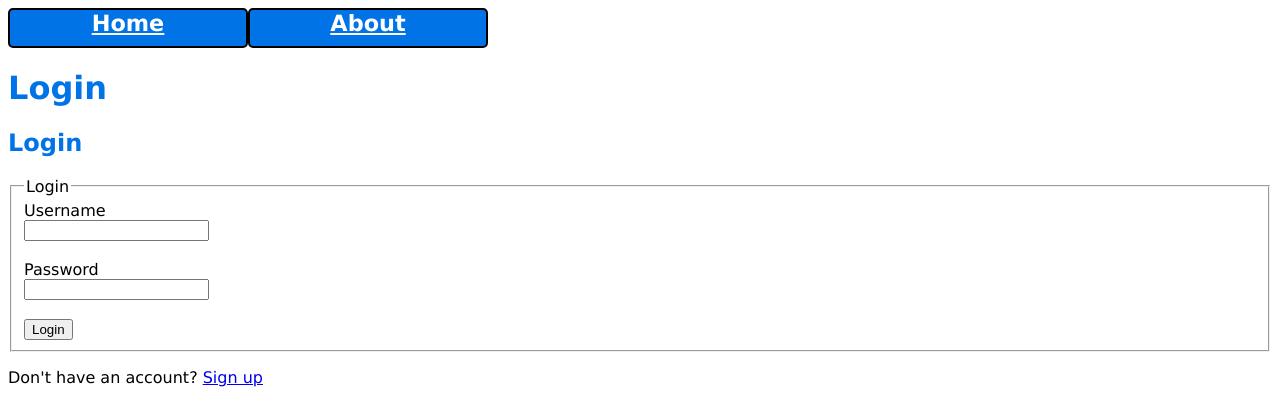
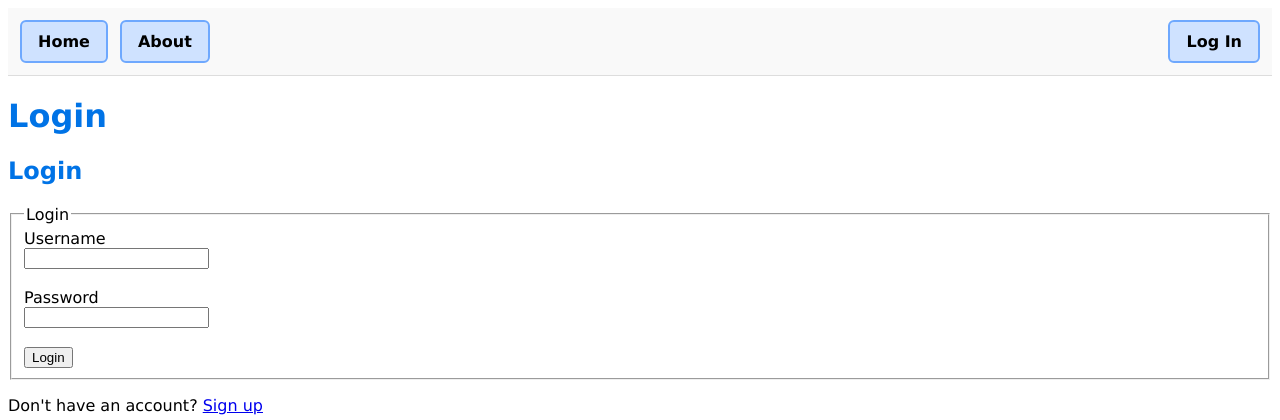
Before and after one commit to nessa272/LeetCode-Competition, a Flask app: page /login in a window 1280 px wide. Shown: the top 420 px of the page. Run offline with Flask 3, Linux system fonts and the light colour scheme.

Commit message:
add profile picture to indicate log in status or login button if not logged in

```diff
--- a/app.py
+++ b/app.py
@@ -128,6 +128,23 @@ def logout():
     flash("Logged out.")
     return redirect(url_for('login'))
 
+@app.route('/profile')
+def profile():
+    if 'pid' not in session:
+        return redirect(url_for('login'))
+
+    conn = dbi.connect()
+    curs = dbi.dict_cursor(conn)
+
+    curs.execute("SELECT * FROM person WHERE pid=%s", [session['pid']])
+    person = curs.fetchone()
+
+    curs.close()
+    conn.close()
+
+    return render_template("profile.html", person=person)
+
+
 if __name__ == '__main__':
     import sys, os
     if len(sys.argv) > 1:
--- a/static/style.css
+++ b/static/style.css
@@ -35,53 +35,72 @@ h1 {
     font-size: 200%;
 }
 
-
-/* for a simple navbar. Talk to Scott if you want drop-downs. */
-nav > ul {
+.navbar {
     display: flex;
-    flex-direction: row;
+    justify-content: space-between;
+    align-items: center;
+    padding: 12px;
+    border-bottom: 1px solid #ddd;
+    background-color: #f9f9f9;
 }
 
-nav ul {
-    list-style-type: none;
-    margin: 0px;
-    padding: 0px;
+.nav-left {
+    list-style: none;
+    display: flex;
+    gap: 12px;
+    padding: 0;
+    margin: 0;
 }
 
-nav > ul > li {
-    flex: 0 0 auto;
-    width: 15em;
+.nav-left li a {
+    display: inline-block;
+    padding: 10px 16px;
+    background-color: #cfe2ff;
+    border: 2px solid #6ea8fe;
+    border-radius: 6px;
+    color: black;
+    font-weight: bold;
+    text-decoration: none;
+    transition: 0.2s ease-in-out;
 }
 
-nav button, nav a {
-    display: block;
-    box-sizing: border-box; /* easier to make button and A the same size */
-    width: 100%;
-    height: 40px;
-    padding: 0px;
-    padding-bottom: 5px;
-    background-color: var(--color-header);
-    color: var(--color-nav-fg);
-    border: 2px solid black;
-    border-radius: 5px;
-    cursor: pointer;
-    /* Firefox uses font -apple-system unless I repeat the font spec here. */
-    font-family: var(--font-family);
-    font-weight: bold;
-    font-size: 1.4rem;
+.nav-left li a:hover {
+    background-color: #9ec5fe;
+    border-color: #3d8bfd;
 }
 
-/* Only the top-level buttons are centered; lower ones are left-aligned. */
-nav > ul > li > button , nav > ul > li > a {
-    text-align: center;
+.nav-right {
+    display: flex;
+    align-items: center;
 }
 
-/* because of the margin trick, this can only be used for the last element */
-
-nav li.right {
-    margin-left: auto;
+.profile-pic {
+    width: 38px;
+    height: 38px;
+    border-radius: 50%;
+    object-fit: cover;
+    cursor: pointer;
+    border: 2px solid #6ea8fe;
+    transition: 0.2s ease-in-out;
 }
 
-nav button:hover, button:focus, nav a:hover, nav a:focus {
-    background-color: var(--color-focus);
+.profile-pic:hover {
+    border-color: #3d8bfd;
 }
+
+.login-link {
+    display: inline-block;
+    padding: 10px 16px;
+    background-color: #cfe2ff;
+    border: 2px solid #6ea8fe;
+    border-radius: 6px;
+    color: black;
+    font-weight: bold;
+    text-decoration: none;
+    transition: 0.2s ease-in-out;
+}
+
+.login-link:hover {
+    background-color: #9ec5fe;
+    border-color: #3d8bfd;
+}
--- a/templates/base.html
+++ b/templates/base.html
@@ -12,11 +12,23 @@
 <body>
 
 {% block nav %}
-<nav>
-  <ul>
+<nav class="navbar">
+  <ul class="nav-left">
     <li><a href="{{url_for('index')}}">Home</a></li>
     <li><a href="{{url_for('about')}}">About</a></li>
   </ul>
+
+  <div class="nav-right">
+    {% if session.get('pid') %}
+      <a href="{{ url_for('profile') }}">
+        <!-- CURRENTLY NOT YET IMPLEMENTED NEED TO ADD PFP PHOTO INTO DDL OF PERSON TABLE -->
+        <img src="{{ session.get('pfp_url', '/static/default_pfp.png') }}"
+             class="profile-pic">
+      </a>
+    {% else %}
+      <a href="{{ url_for('login') }}" class="login-link">Log In</a>
+    {% endif %}
+  </div>
 </nav>
 {% endblock %}
 
```
Also changed, not shown: templates/profile.html (+9 -6 lines).
